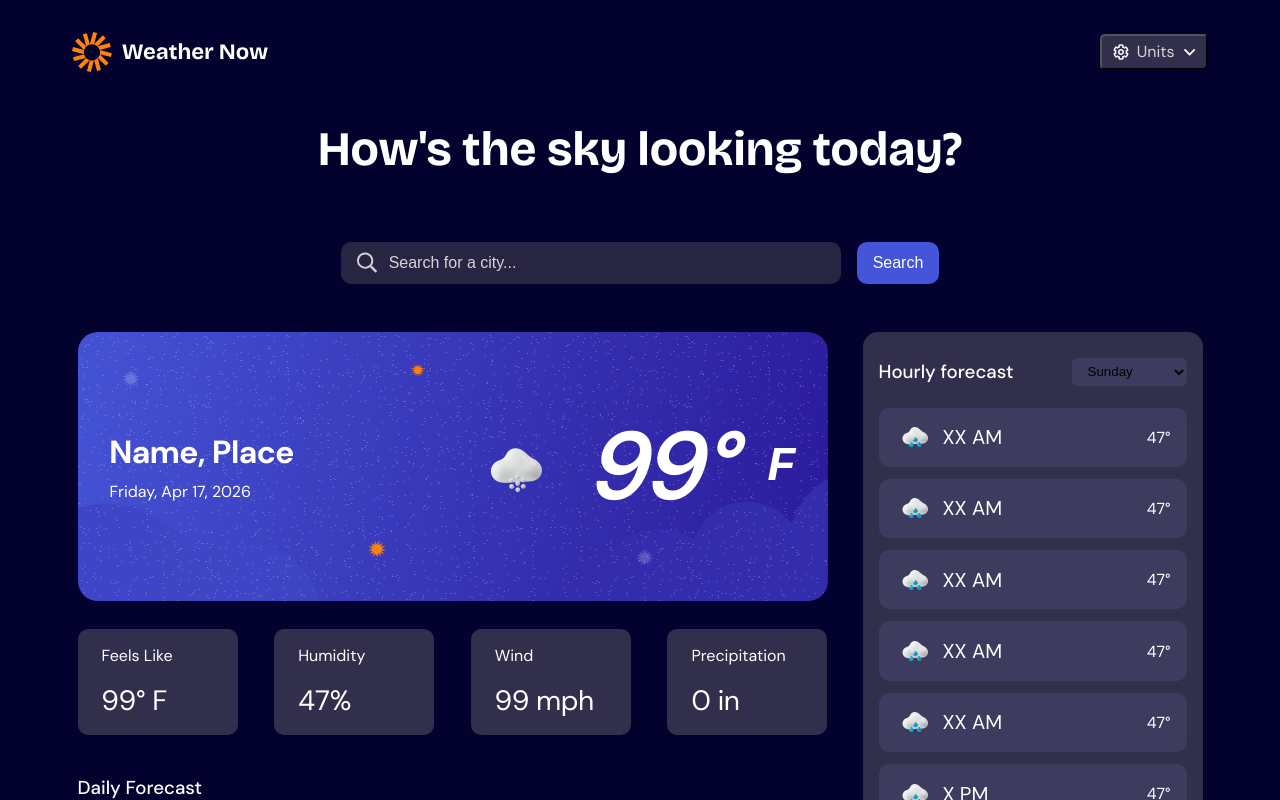
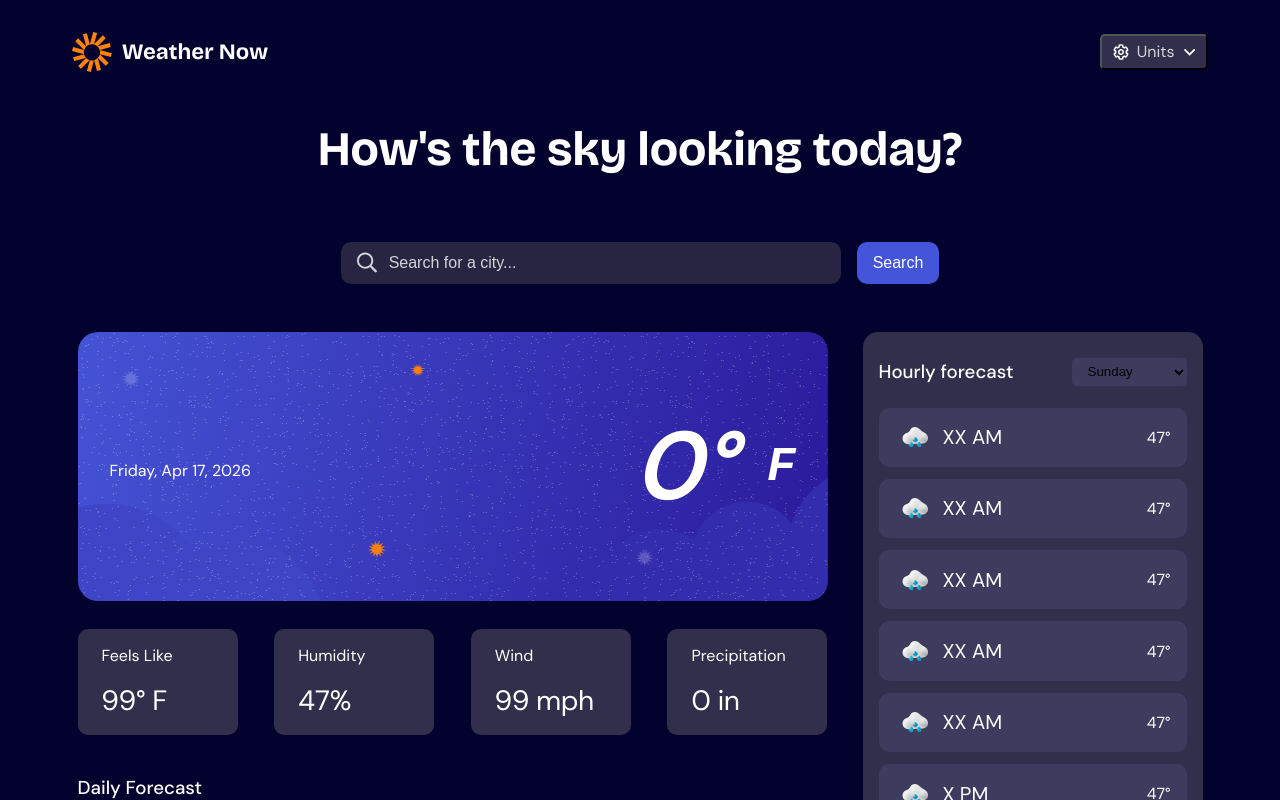
Before and after one commit to smajewski1980/react-weather-app, a React (Vite) app: page / in a window 1280 px wide. Shown: the top 800 px of the page. Built offline with nearby package versions, Linux system fonts and the light colour scheme.

Commit message:
the main current weather info is now dynamic

```diff
--- a/components/CurrentWeather/CurrentWeather.jsx
+++ b/components/CurrentWeather/CurrentWeather.jsx
@@ -1,3 +1,4 @@
+import { useEffect } from "react";
 import CurrentCard from "../CurrentCard/CurrentCard";
 import styles from "./CurrentWeather.module.css";
 import { useSelector } from "react-redux";
@@ -6,6 +7,17 @@ const CurrentWeather = () => {
   const currPrecipUnit = useSelector((state) => state.units.units.precip);
   const currWindUnit = useSelector((state) => state.units.units.wind);
   const currTempUnit = useSelector((state) => state.units.units.temp);
+
+  const currentWeatherData = useSelector((state) => state.weather.weatherInfo);
+  const currentTemp = useSelector(
+    (state) => state.weather.weatherInfo.current.temperature_2m,
+  );
+  const currentCity = useSelector((state) => state.weather.currentCity);
+  const weatherCode = useSelector(
+    (state) => state.weather.weatherInfo.current.weather_code,
+  );
+
+  let imgAltText = "";
 
   // Get current date
   const now = new Date();
@@ -18,19 +30,55 @@ const CurrentWeather = () => {
     year: "numeric",
   });
 
+  function getWeatherIconFromCode(code) {
+    console.log(code);
+    if (code === 0) {
+      imgAltText = "sunny";
+      return "../src/assets/images/icon-sunny.webp";
+    } else if (code > 0 && code < 3) {
+      imgAltText = "partly cloudy";
+      return "../src/assets/images/icon-partly-cloudy.webp";
+    } else if (code === 3) {
+      imgAltText = "overcast";
+      return "../src/assets/images/icon-overcast.webp";
+    } else if (code > 44 && code < 49) {
+      imgAltText = "fog";
+      return "../src/assets/images/icon-fog.webp";
+    } else if (code > 50 && code < 56) {
+      imgAltText = "drizzle";
+      return "../src/assets/images/icon-drizzle.webp";
+    } else if (
+      (code > 60 && code < 66) ||
+      (code > 79 && code < 83) ||
+      (code > 94 && code < 100)
+    ) {
+      imgAltText = "rain";
+      return "../src/assets/images/icon-rain.webp";
+    } else if (
+      (code > 55 && code < 58) ||
+      (code > 65 && code < 68) ||
+      (code > 70 && code < 78) ||
+      (code > 84 && code < 87)
+    ) {
+      imgAltText = "snow";
+      return "../src/assets/images/icon-snow.webp";
+    } else return null;
+  }
+
   return (
     <main>
       <div className={styles.currentWeatherWrapper}>
         <div className={styles.placeTimeWrapper}>
-          <h2>Name, Place</h2>
+          <h2>{currentCity}</h2>
           <p>{formattedDate}</p>
         </div>
         <div className={styles.iconTempWrapper}>
           <img
-            src='../src/assets/images/icon-snow.webp'
-            alt='snow'
+            src={getWeatherIconFromCode(weatherCode)}
+            alt={imgAltText}
+            title={imgAltText}
           />
-          <p>99&deg;</p>
+          <p>{Math.floor(currentTemp)}&deg;</p>
           <span>{currTempUnit ? " F" : " C"}</span>
         </div>
       </div>
--- a/components/Hero/Hero.jsx
+++ b/components/Hero/Hero.jsx
@@ -1,13 +1,19 @@
 import { useState, useEffect } from "react";
 import styles from "./Hero.module.css";
-import { getWeather } from "../../src/features/weatherSlice";
-import { useDispatch } from "react-redux";
+import { getWeather, setCurrentCity } from "../../src/features/weatherSlice";
+import { useDispatch, useSelector } from "react-redux";
 
 const Hero = () => {
   const [searchTerm, setSearchTerm] = useState("");
   const [cityData, setCityData] = useState([]);
   const [noCityFound, setNoCityFound] = useState(false);
   const [currentCityId, setCurrentCityId] = useState(-1);
+
+  // boolean, true Imp. false Metr.
+  // const currentUnit = useSelector((state) => state.units.unit);
+  const currTempUnit = useSelector((state) => state.units.units.temp);
+  const currWindUnit = useSelector((state) => state.units.units.wind);
+  const currPrecipUnit = useSelector((state) => state.units.units.precip);
 
   useEffect(() => {
     if (searchTerm.length > 2) {
@@ -34,12 +40,10 @@ const Hero = () => {
   }, [searchTerm]);
 
   const dispatch = useDispatch();
-  const WEATHER_URL = `url blah blah ${searchTerm}`;
 
   const handleSubmit = (e) => {
     e.preventDefault();
     let selectedCity;
-    // dispatch(getWeather(WEATHER_URL))
     if (searchTerm.includes(",")) {
       selectedCity = cityData.find(
         (city) =>
@@ -49,9 +53,27 @@ const Hero = () => {
     } else {
       selectedCity = cityData.find((city) => city.name === searchTerm);
     }
+
     const { latitude, longitude } = selectedCity;
-    console.log(latitude);
-    console.log(longitude);
+
+    const WEATHER_URL =
+      "https://" +
+      "api.open-meteo.com/v1/forecast" +
+      `?latitude=${latitude}&longitude=${longitude}` +
+      "&daily=weather_code,temperature_2m_max,temperature_2m_min" +
+      "&hourly=temperature_2m,weather_code" +
+      "&current=temperature_2m,weather_code,apparent_temperature" +
+      "&timezone=auto" +
+      "&past_days=0" +
+      "&forecast_days=7" +
+      `${currWindUnit ? "&wind_speed_unit=mph" : ""}` +
+      `${currTempUnit ? "&temperature_unit=fahrenheit" : ""}` +
+      `${currPrecipUnit ? "&precipitation_unit=inch" : ""}`;
+
+    dispatch(getWeather(WEATHER_URL));
+    dispatch(setCurrentCity(searchTerm));
+    // console.log(latitude);
+    // console.log(longitude);
   };
 
   return (
--- a/components/UnitsDropdown/UnitsDropdown.jsx
+++ b/components/UnitsDropdown/UnitsDropdown.jsx
@@ -1,6 +1,7 @@
 import styles from "./UnitsDropdown.module.css";
 import { useState } from "react";
 import { useSelector, useDispatch } from "react-redux";
+import { getWeather } from "../../src/features/weatherSlice";
 import {
   toggleUnit,
   toggleTempUnit,
@@ -45,7 +46,10 @@ const UnitsDropdown = () => {
           <ul className={styles.selectUL}>
             <li
               className={styles.clickable}
-              onClick={() => dispatch(toggleUnit())}
+              onClick={() => {
+                dispatch(toggleUnit());
+                dispatch(getWeather());
+              }}
             >
               Switch to {currentUnit ? "Metric" : "Imperial"}
             </li>
--- a/src/features/weatherSlice.js
+++ b/src/features/weatherSlice.js
@@ -1,24 +1,42 @@
 import { createSlice, createAsyncThunk } from "@reduxjs/toolkit";
 
 const initialState = {
-  weatherInfo: {},
+  weatherInfo: {
+    current: {
+      temperature_2m: "",
+    },
+  },
   isLoading: false,
   error: null,
+  currentCity: "",
 };
 
 export const getWeather = createAsyncThunk(
   "weather/getWeather",
-  async (data, thunkAPI) => {
+  async (url, thunkAPI) => {
+    // console.log(url);
+    const res = await fetch(url);
+    const data = await res.json();
     console.log(data);
-    // get the weather and return it
-    return "heres the data";
+
+    return data;
   },
 );
+
+function normailizeApiData(state, data) {
+  state.weatherInfo["current"] = data.current;
+  state.weatherInfo["hourly"] = data.hourly;
+  state.weatherInfo["daily"] = data.daily;
+}
 
 const weatherSlice = createSlice({
   name: "weather",
   initialState,
-  reducers: {},
+  reducers: {
+    setCurrentCity: (state, action) => {
+      state.currentCity = action.payload;
+    },
+  },
   extraReducers(builder) {
     builder
       .addCase(getWeather.pending, (state) => {
@@ -26,8 +44,8 @@ const weatherSlice = createSlice({
       })
       .addCase(getWeather.fulfilled, (state, action) => {
         state.isLoading = false;
-        console.log("action from fullfilled", action);
         // put the now gotten data into the store
+        normailizeApiData(state, action.payload);
       })
       .addCase(getWeather.rejected, (state, action) => {
         state.isLoading = false;
@@ -36,4 +54,5 @@ const weatherSlice = createSlice({
   },
 });
 
+export const { setCurrentCity } = weatherSlice.actions;
 export default weatherSlice.reducer;
```
